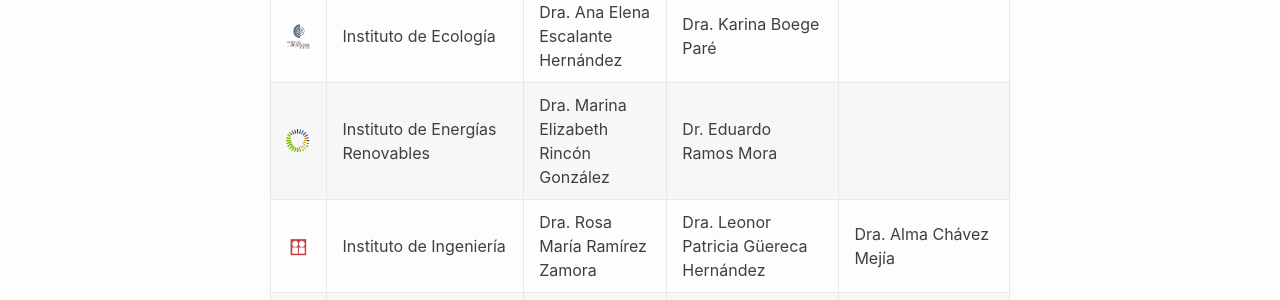
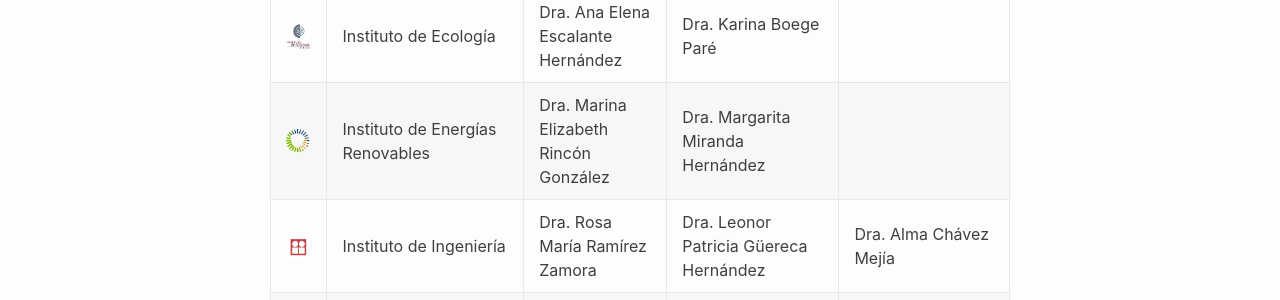
Before and after one commit to pcs-unam/pcs-unam.github.io, a Jekyll site: the page built from 05_comite.md, in a window 1280 px wide. Shown: the part 1143-1443 px from the top of the page. Built offline with Jekyll 4.4.1, drawn with Linux system fonts in a browser that asks for light colours.

Commit message:
Se actualizó a la representante del IER

```diff
--- a/05_comite.md
+++ b/05_comite.md
@@ -27,7 +27,7 @@ menu: true
 |![biologia](/assets/logos/ibiol.png)			  |Instituto de Biología    															 |Dra. Susana Magallón Puebla       |Dra. Andrea Martínez Ballesté          |Dr. Enrique Martínez Meyer       |
 |![icmyl](/assets/logos/icml.png)				  |Instituto de Ciencias del Mar y Limnología   										 |Dr. Carlos Jorge Robinson Mendoza          |Dr. Guillermo Juan Fernández Aceves    |Dr. Francisco Javier Flores de Santiago    |
 |![ecologia](/assets/logos/ecologia.png)		  |Instituto de Ecología    															 |Dra. Ana Elena Escalante Hernández         |Dra. Karina Boege Paré                 |                       |
-|![renovables](/assets/logos/ier.png)			  |Instituto de Energías Renovables     												 |Dra. Marina Elizabeth Rincón González          |Dr. Eduardo Ramos Mora           |                            |
+|![renovables](/assets/logos/ier.png)			  |Instituto de Energías Renovables     												 |Dra. Marina Elizabeth Rincón González          |Dra. Margarita Miranda Hernández           |                            |
 |![ingenieria](/assets/logos/ingenieria.png)	  |Instituto de Ingeniería      														 |Dra. Rosa María Ramírez Zamora       |Dra. Leonor Patricia Güereca Hernández |Dra. Alma Chávez Mejía         |
 |![iies](/assets/logos/iies.png)				  |Instituto de Investigaciones en Ecosistemas y Sustentabilidad     					 |Dr. Diego R. Pérez Salicrup        |Dr. Roberto Lindig Cisneros                |Dra. Tuyeni Heita Mwampamba       |
 |![iie](/assets/logos/economicas.png)			  |Instituto de Investigaciones Económicas      										 |Dr. Armando Sánchez Vargas         |Dr. Gustavo López Pardo            |                                  |
```
